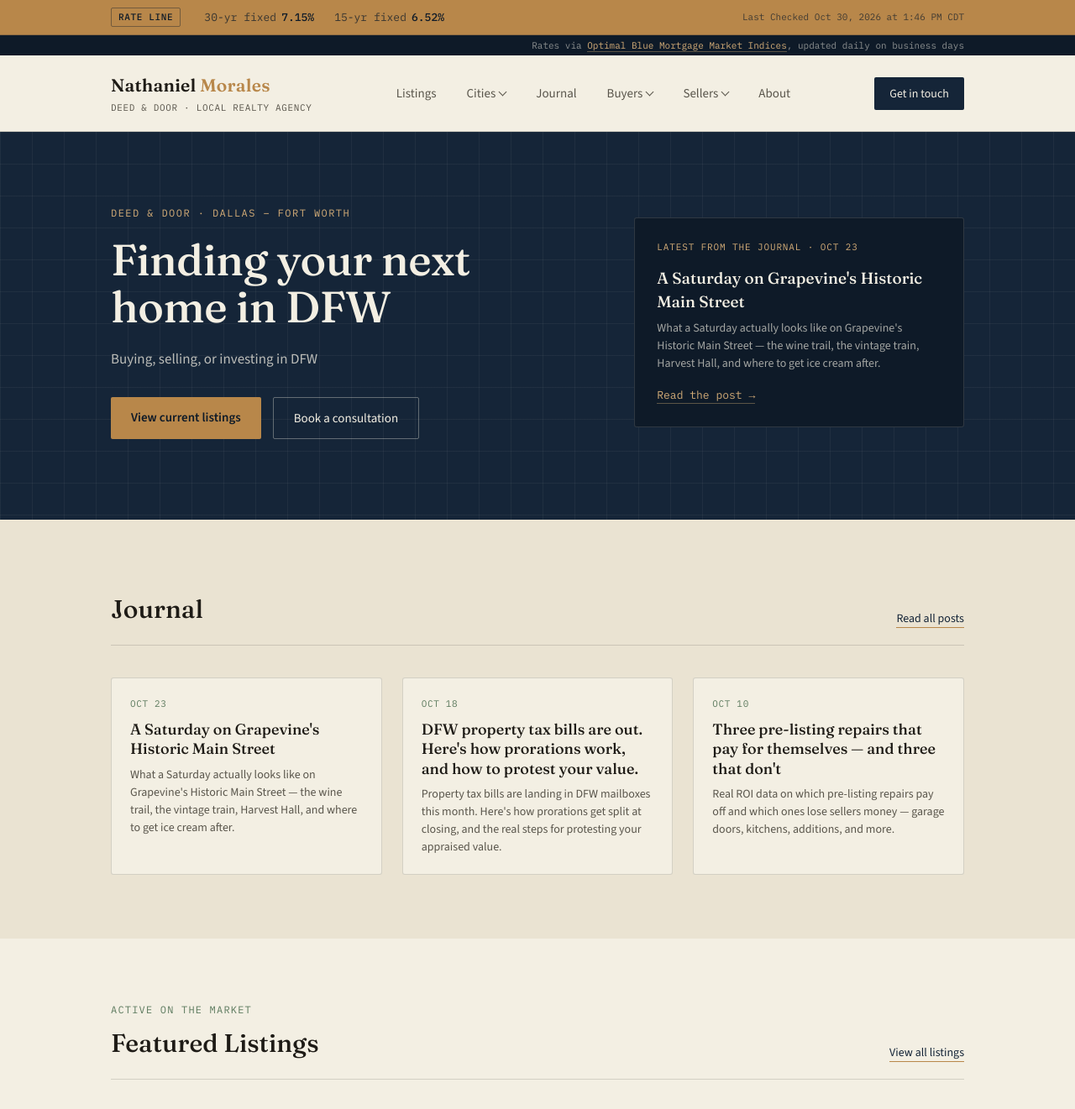
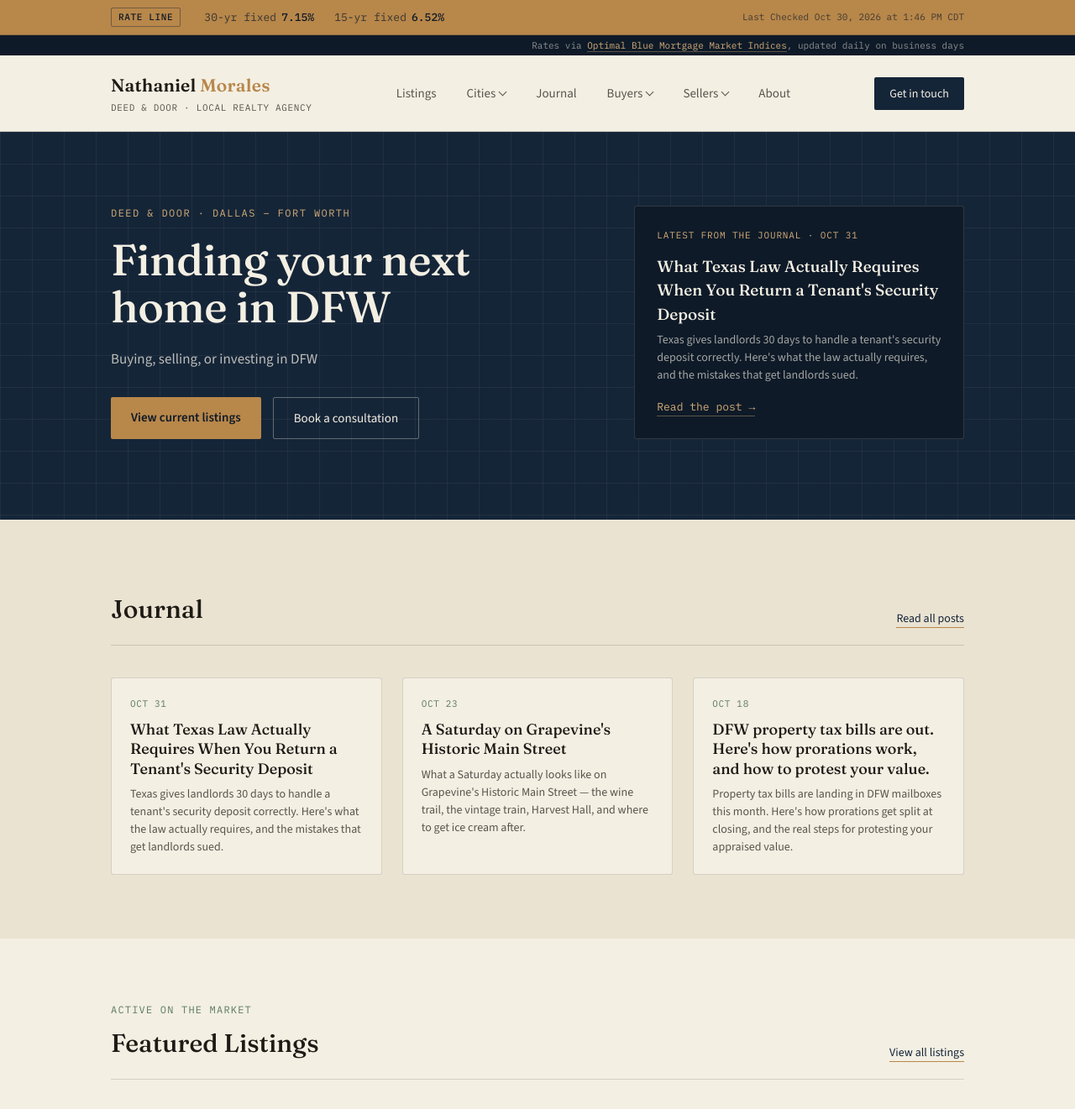
Before and after one commit to nathanielmorales7/deedanddoor, a Jekyll site: the page index.html, which Jekyll copies as it is, in a window 1280 px wide and 1400 px high, cut to the strip 0-1321 px from the top of the window. Shown: the whole strip at 84% size. Built offline with Jekyll 4.4.1, drawn with Linux system fonts in a browser that asks for light colours.

Commit message:
Update homepage journal feed (2026-10-31)

```diff
--- a/index.html
+++ b/index.html
@@ -176,10 +176,10 @@
       </div>
       <!--JOURNAL:HERO-->
 <div class="hero-card">
-  <div class="hero-post-tag">Latest from the journal · Oct 23</div>
-  <h3>A Saturday on Grapevine's Historic Main Street</h3>
-  <p>What a Saturday actually looks like on Grapevine's Historic Main Street — the wine trail, the vintage train, Harvest Hall, and where to get ice cream after.</p>
-  <a href="journal-grapevine-main-street.html" class="hero-post-link">Read the post →</a>
+  <div class="hero-post-tag">Latest from the journal · Oct 31</div>
+  <h3>What Texas Law Actually Requires When You Return a Tenant's Security Deposit</h3>
+  <p>Texas gives landlords 30 days to handle a tenant's security deposit correctly. Here's what the law actually requires, and the mistakes that get landlords sued.</p>
+  <a href="journal-security-deposit-law.html" class="hero-post-link">Read the post →</a>
 </div>
 <!--/JOURNAL:HERO-->
     </div>
@@ -195,6 +195,11 @@
       </div>
       <!--JOURNAL:GRID-->
 <div class="blog-grid">
+  <a class="blog-card" href="journal-security-deposit-law.html">
+    <div class="blog-date">Oct 31</div>
+    <h3>What Texas Law Actually Requires When You Return a Tenant's Security Deposit</h3>
+    <p>Texas gives landlords 30 days to handle a tenant's security deposit correctly. Here's what the law actually requires, and the mistakes that get landlords sued.</p>
+  </a>
   <a class="blog-card" href="journal-grapevine-main-street.html">
     <div class="blog-date">Oct 23</div>
     <h3>A Saturday on Grapevine's Historic Main Street</h3>
@@ -204,11 +209,6 @@
     <div class="blog-date">Oct 18</div>
     <h3>DFW property tax bills are out. Here's how prorations work, and how to protest your value.</h3>
     <p>Property tax bills are landing in DFW mailboxes this month. Here's how prorations get split at closing, and the real steps for protesting your appraised value.</p>
-  </a>
-  <a class="blog-card" href="journal-repairs-that-pay-off.html">
-    <div class="blog-date">Oct 10</div>
-    <h3>Three pre-listing repairs that pay for themselves — and three that don't</h3>
-    <p>Real ROI data on which pre-listing repairs pay off and which ones lose sellers money — garage doors, kitchens, additions, and more.</p>
   </a>
 </div>
 <!--/JOURNAL:GRID-->
```
